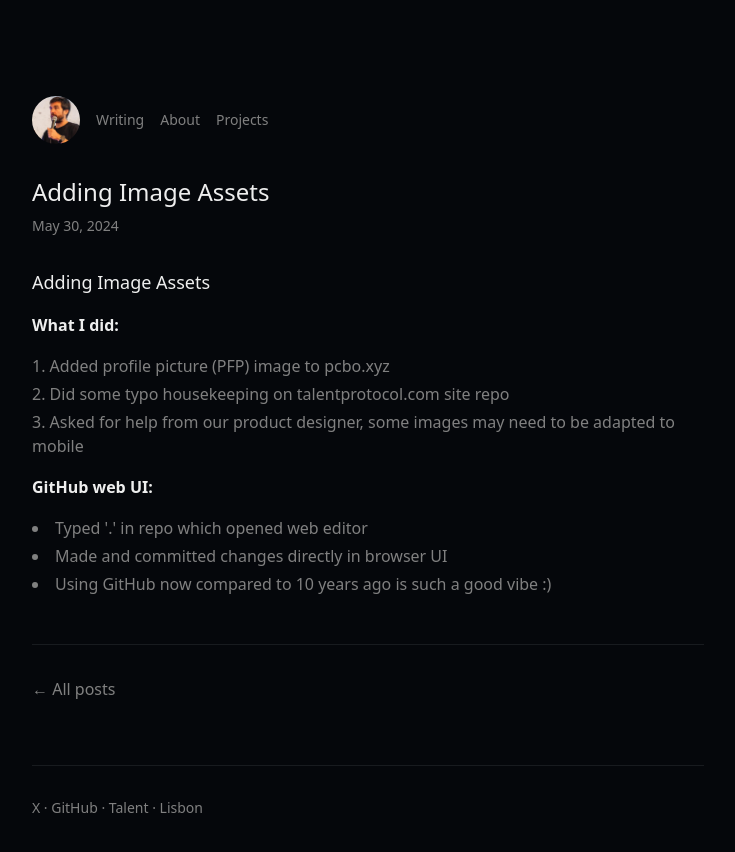
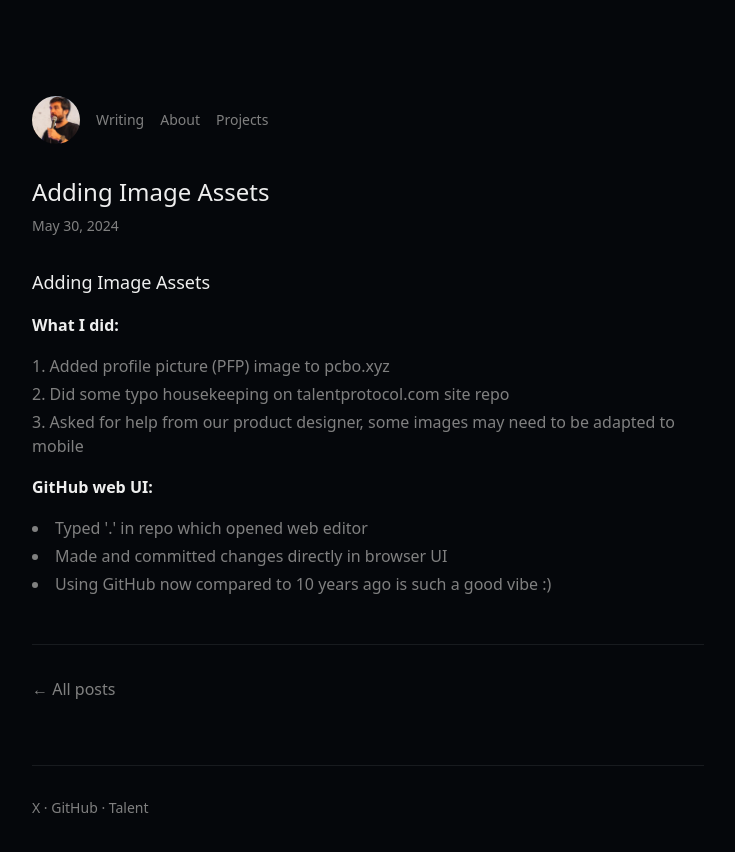
Before and after one commit to pcbo/pcbo-personal-site, a Next.js app: page /blog/adding-image-assets in a window 1280 px wide. Shown: the top 852 px of the page, without its empty margins (272-1007 px from the left). Built offline with nearby package versions, Linux system fonts and the light colour scheme.

Commit message:
Remove Lisbon from footer across all pages

```diff
--- a/app/about/page.tsx
+++ b/app/about/page.tsx
@@ -98,8 +98,7 @@ export default function AboutPage() {
             className="hover:text-foreground transition-colors">
             Talent
           </a>
-          {" · "}
-          Lisbon
+
         </p>
       </footer>
     </main>
--- a/app/blog/[slug]/page.tsx
+++ b/app/blog/[slug]/page.tsx
@@ -309,8 +309,7 @@ export default async function PostPage({ params }: { params: Promise<{ slug: str
             className="hover:text-foreground transition-colors">
             Talent
           </a>
-          {" · "}
-          Lisbon
+
         </p>
       </footer>
     </main>
--- a/app/page.tsx
+++ b/app/page.tsx
@@ -66,8 +66,7 @@ export default function Home() {
             className="hover:text-foreground transition-colors">
             Talent
           </a>
-          {" · "}
-          Lisbon
+
         </p>
       </footer>
     </main>
--- a/app/projects/page.tsx
+++ b/app/projects/page.tsx
@@ -122,8 +122,7 @@ export default function ProjectsPage() {
             className="hover:text-foreground transition-colors">
             Talent
           </a>
-          {" · "}
-          Lisbon
+
         </p>
       </footer>
     </main>
```
